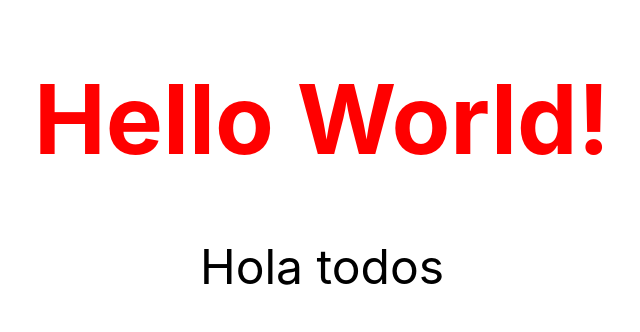
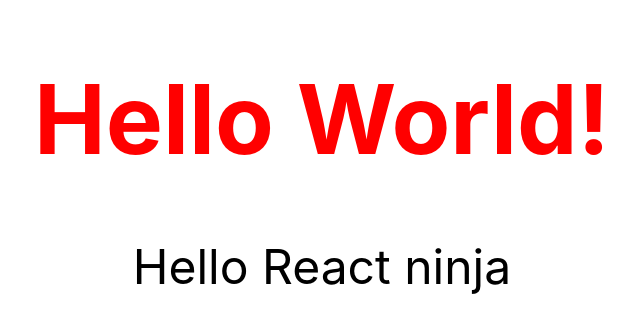
Before and after one commit to Raynnon/robot-friends, a React (Create React App) app: page / in a window 1280 px wide. Shown: the top 332 px of the page, without its empty margins (318-958 px from the left). Built offline with nearby package versions, Linux system fonts and the light colour scheme.

Commit message:
test components

```diff
--- a/src/Hello.js
+++ b/src/Hello.js
@@ -6,7 +6,7 @@ class Hello extends React.Component {
     	return (
     		<div className="f1 tc">
     			<h1>Hello World!</h1>
-    			<p>Hola todos</p>
+    			<p>{this.props.greeting}</p>
     		</div>
     	);
 	}
--- a/src/index.js
+++ b/src/index.js
@@ -6,7 +6,7 @@ import * as serviceWorker from './serviceWorker';
 import 'tachyons';
 
 ReactDOM.render(
-    <Hello />,
+    <Hello greeting={'Hello React ninja'}/>,
   document.getElementById('root')
 );
 
```
